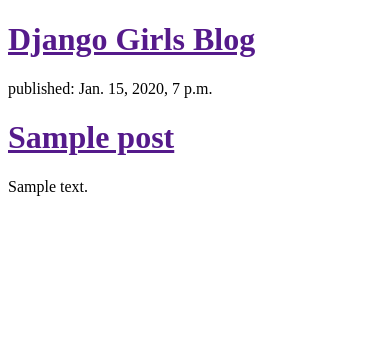
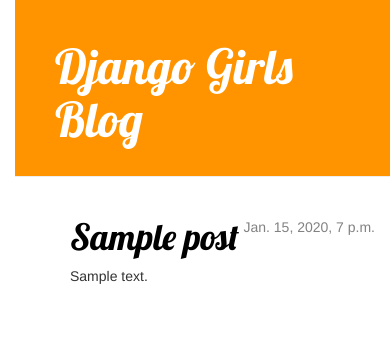
Before and after one commit to gayoung05120/my-first-blog, a Django app: template blog/templates/blog/post_list.html in a window 390 px wide. Shown: the top 355 px of the page. Run offline with Django 3.2, Linux system fonts and the light colour scheme; the template is opened without the code that fills it: values that come from a table or form of the project are taken from there, others are empty; tables that the repository leaves empty hold one stand-in row (values such as "Sample post"); some libraries are stand-ins or nearby versions.

Commit message:
Added view template for detailed blog post as well as CSS for the site.

```diff
--- /dev/null
+++ b/blog/static/css/blog.css
@@ -0,0 +1,60 @@
+h1 a {
+    color: #FCA205;
+}
+
+body {
+    padding-left: 15px;
+}
+
+h1 a {
+    color: #FCA205;
+    font-family: 'Lobster';
+}
+
+.page-header {
+    background-color: #ff9400;
+    margin-top: 0;
+    padding: 20px 20px 20px 40px;
+}
+
+.page-header h1, .page-header h1 a, .page-header h1 a:visited, .page-header h1 a:active {
+    color: #ffffff;
+    font-size: 36pt;
+    text-decoration: none;
+}
+
+.content {
+    margin-left: 40px;
+}
+
+h1, h2, h3, h4 {
+    font-family: 'Lobster', cursive;
+}
+
+.date {
+    float: right;
+    color: #828282;
+}
+
+.save {
+    float: right;
+}
+
+.post-form textarea, .post-form input {
+    width: 100%;
+}
+
+.top-menu, .top-menu:hover, .top-menu:visited {
+    color: #ffffff;
+    float: right;
+    font-size: 26pt;
+    margin-right: 20px;
+}
+
+.post {
+    margin-bottom: 70px;
+}
+
+.post h1 a, .post h1 a:visited {
+    color: #000000;
+}
--- /dev/null
+++ b/blog/templates/blog/base.html
@@ -0,0 +1,23 @@
+{% load staticfiles %}
+<html>
+    <head>
+        <title>Django Girls blog</title>
+        <link rel="stylesheet" href="//maxcdn.bootstrapcdn.com/bootstrap/3.2.0/css/bootstrap.min.css">
+        <link rel="stylesheet" href="//maxcdn.bootstrapcdn.com/bootstrap/3.2.0/css/bootstrap-theme.min.css">
+        <link href='//fonts.googleapis.com/css?family=Lobster&subset=latin,latin-ext' rel='stylesheet' type='text/css'>
+        <link rel="stylesheet" href="{% static "css/blog.css" %}">
+    </head>
+    <body>
+    <div class="page-header">
+        <h1><a href="/">Django Girls Blog</a></h1>
+    </div>
+    <div class="content container">
+        <div class="row">
+            <div class="col-md-8">
+            {% block content %}
+            {% endblock %}
+            </div>
+        </div>
+    </div>
+    </body>
+</html>
--- a/blog/templates/blog/post_list.html
+++ b/blog/templates/blog/post_list.html
@@ -1,22 +1,13 @@
-<!DOCTYPE html>
-<html lang="en">
-<html>
-    <head>
-        <title>Django Girls blog</title>
-    </head>
-    <body>
-        <div>
-            <h1><a href="">Django Girls Blog</a></h1>
-        </div>
+{% extends "blog/base.html" %}
 
-      {% for post in posts %}
-        <div>
-            <p>published: {{post.published_date }}</p>
-            <h1><a href="">{{post.title }}</a></h1>
+{% block content %}
+    {% for post in posts %}
+        <div class="post">
+            <div class="date">
+                {{ post.published_date }}
+            </div>
+            <h1><a href="{% url "post_detail" pk=post.pk %}">{{ post.title }}</a></h1>
             <p>{{ post.text|linebreaks }}</p>
         </div>
-      {% endfor %}
-
-
-    </body>
-</html>
+    {% endfor %}
+{% endblock content %}
--- a/blog/urls.py
+++ b/blog/urls.py
@@ -5,4 +5,5 @@ from . import views
 
 urlpatterns = [
     url(r'^$', views.post_list, name='post_list'),
+    url(r'^post/(?P<pk>[0-9]+)/$', views.post_detail, name='post_detail')
 ]
--- a/blog/views.py
+++ b/blog/views.py
@@ -1,4 +1,4 @@
-from django.shortcuts import render
+from django.shortcuts import render, get_object_or_404
 from .models import Post
 from django.utils import timezone
 
@@ -7,3 +7,7 @@ from django.utils import timezone
 def post_list(request):
     posts = Post.objects.filter(published_date__lte=timezone.now()).order_by('published_date')
     return render(request, 'blog/post_list.html', {'posts':posts})
+
+def post_detail(request, pk):
+    post = get_object_or_404(Post, pk=pk)
+    return render(request, 'blog/post_detail.html', {'post': post})
```
Also changed, not shown: blog/templates/blog/post_detail.html (added, +13 -0 lines).
